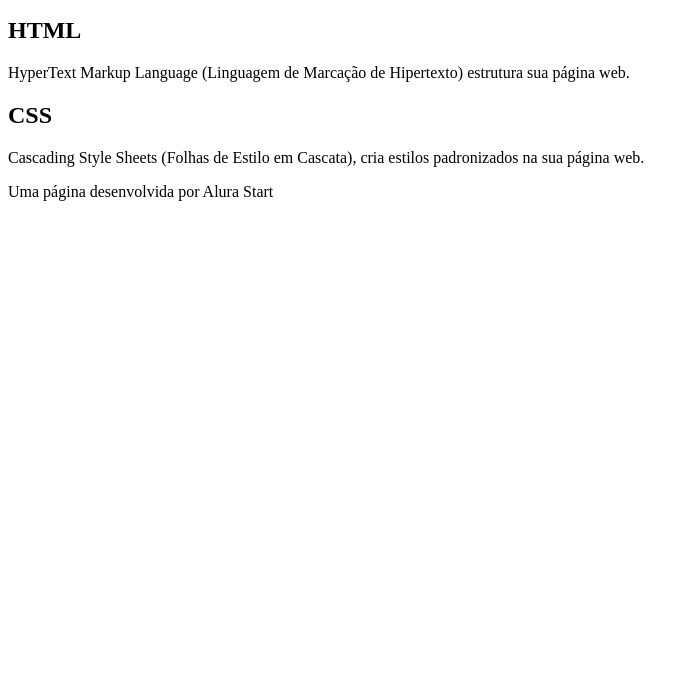
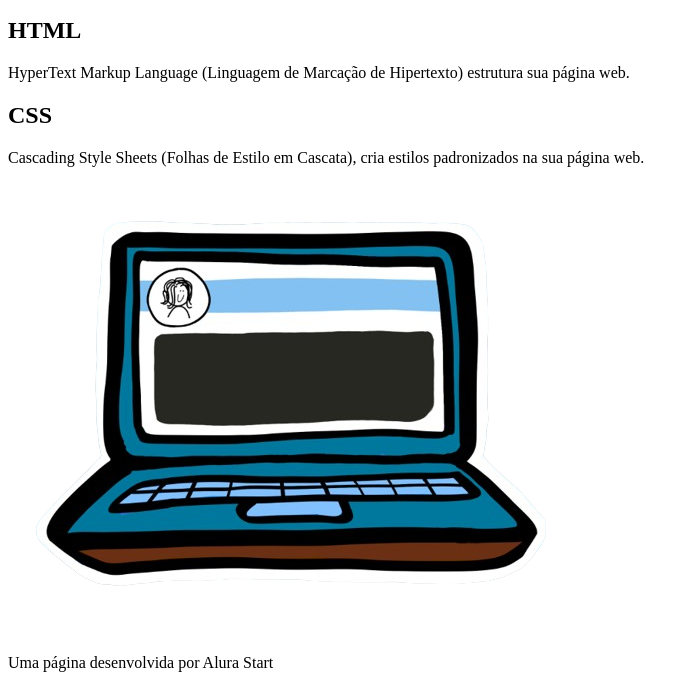
Before and after one commit to FBruniera/ao-mundao, a plain HTML site: page index.html in a window 1280 px wide. Shown: the part 101-800 px from the top of the page, without its empty margins (0-695 px from the left). Drawn offline with Linux system fonts and the light colour scheme.

Commit message:
inserção de todos os arquivos

```diff
--- a/index.html
+++ b/index.html
@@ -16,6 +16,7 @@
             <p>HyperText Markup Language (Linguagem de Marcação de Hipertexto) estrutura sua página web.</p>
             <h2>CSS</h2>
             <p>Cascading Style Sheets (Folhas de Estilo em Cascata), cria estilos padronizados na sua página web.</p>
+            <img src="laptop-programming-nobg.png" alt="Um laptop com imagens na tela">
         </section>
 
         <footer>
```
Also changed, not shown: laptop-programming-nobg.png (added), laptop-programming.PNG (added).
